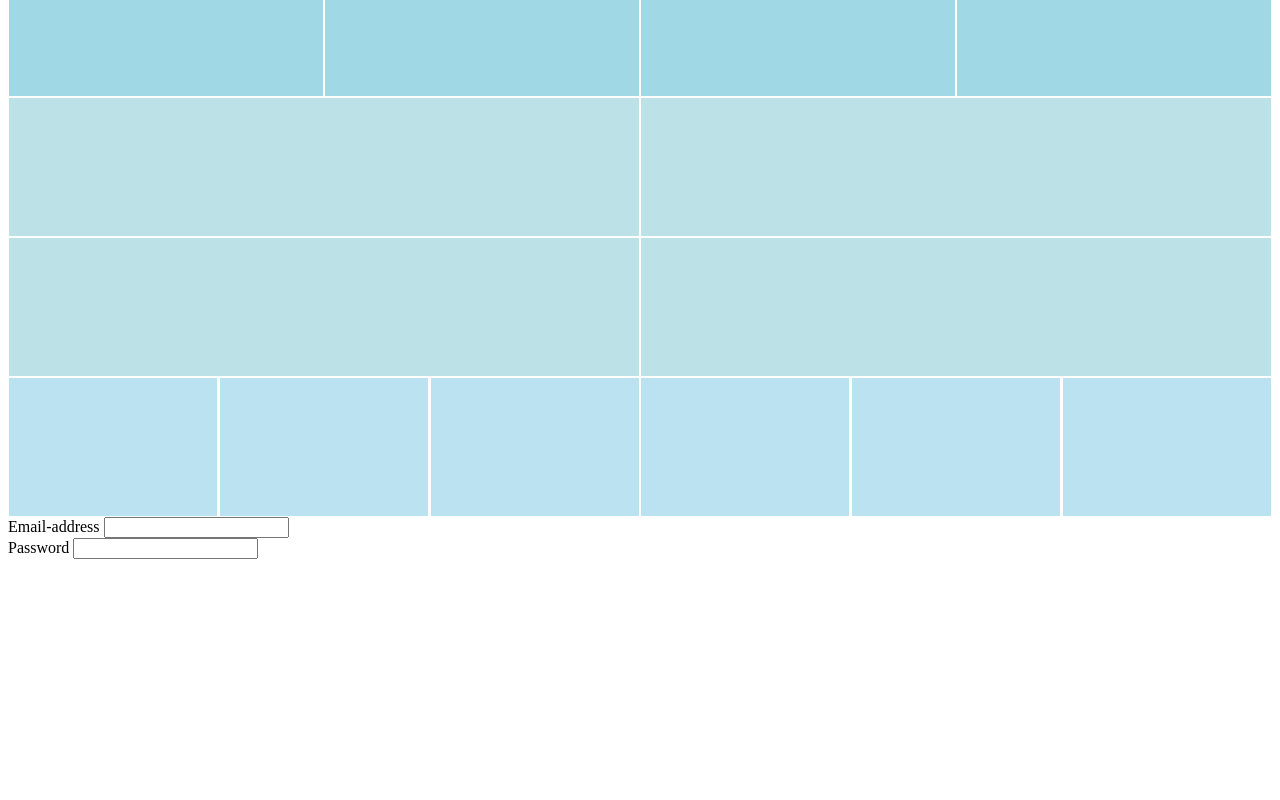
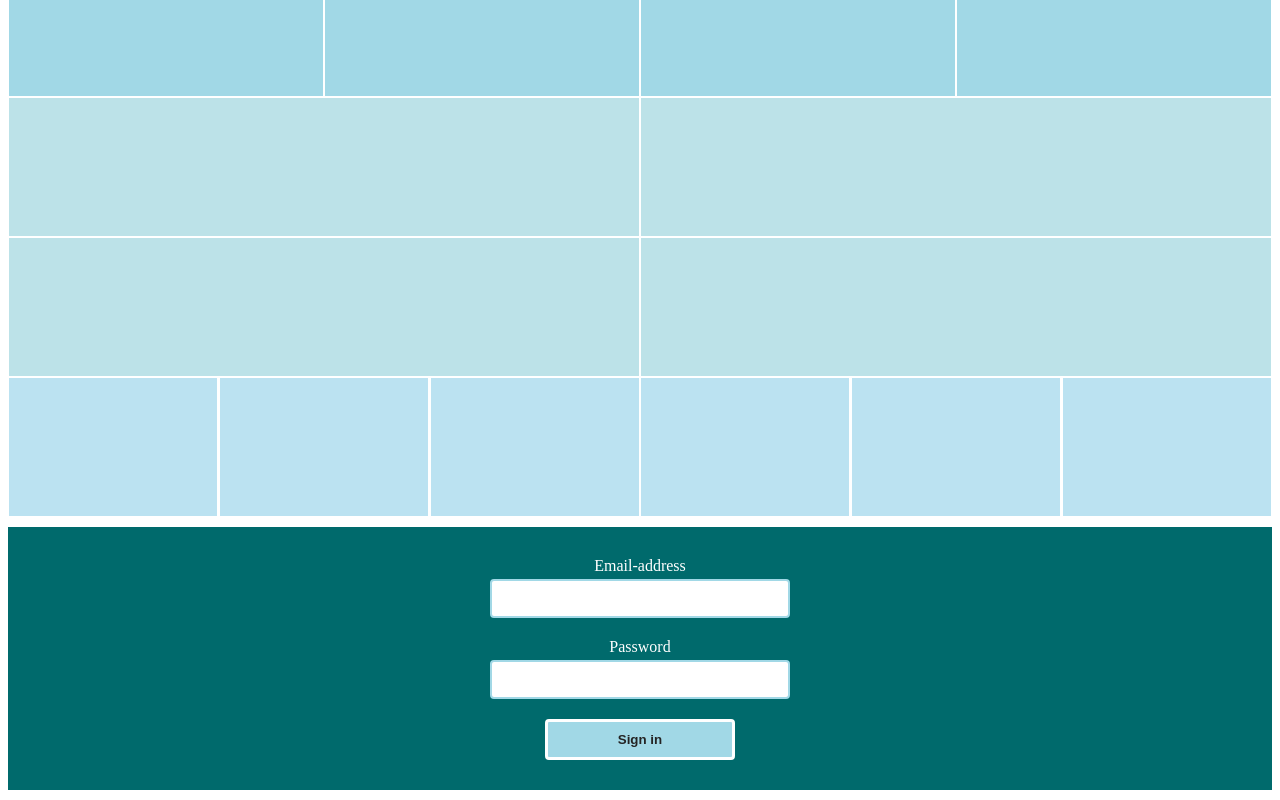
Before and after one commit to multi-rincham/w8-output, a plain HTML site: page index.html in a window 1280 px wide. Shown: the part 331-1131 px from the top of the page. Before the commit the page ends 898 px from the top, so only its background shows below. Drawn offline with Linux system fonts and the light colour scheme.

Commit message:
フォームのデザインを追加

```diff
--- a/index.html
+++ b/index.html
@@ -36,14 +36,17 @@
         <div class="grid-item"></div>
         <div class="grid-item"></div>
     </div>
-    <div class="loginForm">
-        <div>
+    <div class="sign-in-form">
+        <div class="form-field-set">
             <label for="email">Email-address</label>
-            <input type="email" name="email">
+            <input type="email" name="email" class="field">
         </div>
-        <div>
+        <div class="form-field-set">
             <label for="password">Password</label>
-            <input type="password" name="password">
+            <input type="password" name="password" class="field">
+        </div>
+        <div class="class=form-fiel-set">
+            <input type="submit" value="Sign in" class="sign-in-button">
         </div>
     </div>
     <script src="./app.js"></script>
--- a/style.css
+++ b/style.css
@@ -4,6 +4,8 @@
 body{
     background-color: white;
 }
+
+/* グリッド用 */
 .grid{
     display: flex;
     align-items: center;
@@ -28,3 +30,36 @@ body{
     width:16.6% ;
     background-color: #bbe2f1;
 }
+
+/* フォーム用 */
+.sign-in-form{
+    padding: 20px;
+    margin: 10px 0px;
+    text-align: center;
+    background-color: #006a6c;
+    width: 100%;
+}
+.form-field-set{
+    padding: 10px;
+    color: #ffffff;
+}
+.field{
+    display: block;
+    width:300px;
+    padding: 10px;
+    margin-top: 4px;
+    margin-right: auto;
+    margin-left: auto;
+    border:2px solid #a1d8e6;
+    border-radius: 4px;
+}
+.sign-in-button{
+    margin: 10px 0px;
+    padding: 10px 70px;
+    font-weight: bold;
+    color:#242424;
+    background: #a1d8e6;
+    border: 3px solid #ffffff;
+    border-radius: 4px;
+    cursor: pointer;
+}
```
